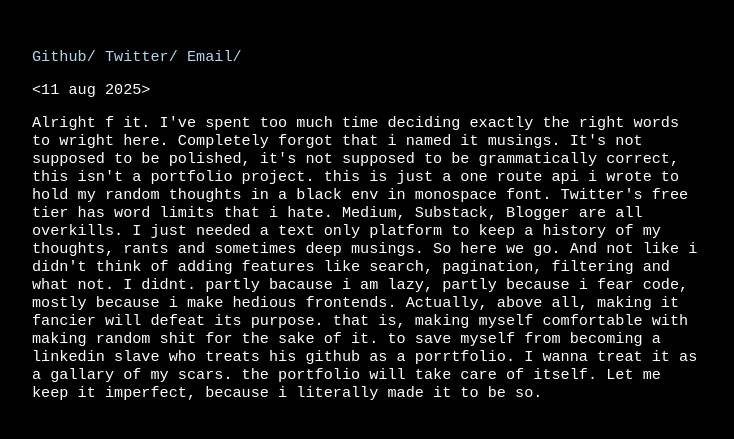
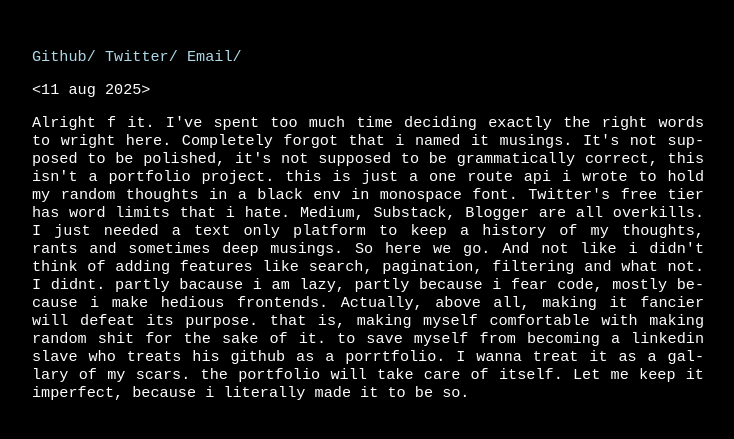
Before and after one commit to synbhwl/musings, a FastAPI app: page / in a window 1280 px wide. Shown: the top 439 px of the page, without its empty margins (272-1006 px from the left). Run offline with FastAPI, Linux system fonts and the light colour scheme; some web fonts are replaced.

Commit message:
for justifying the text

```diff
--- a/templates/index.html
+++ b/templates/index.html
@@ -27,6 +27,11 @@
         a:hover{
             color: #fff9c4
         }
+        p {
+            text-align: justify;
+            text-justify: inter-word;
+            hyphens: auto;
+        }
     </style>
 </head>
 <body>
```
